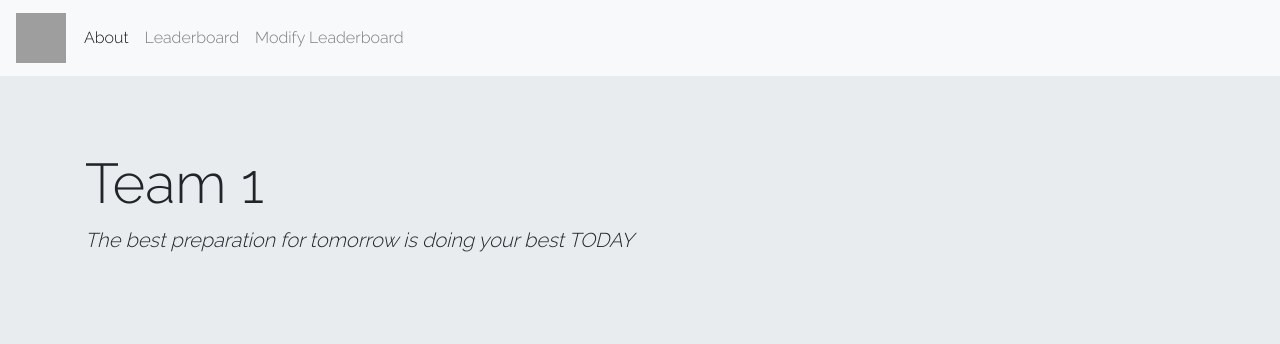
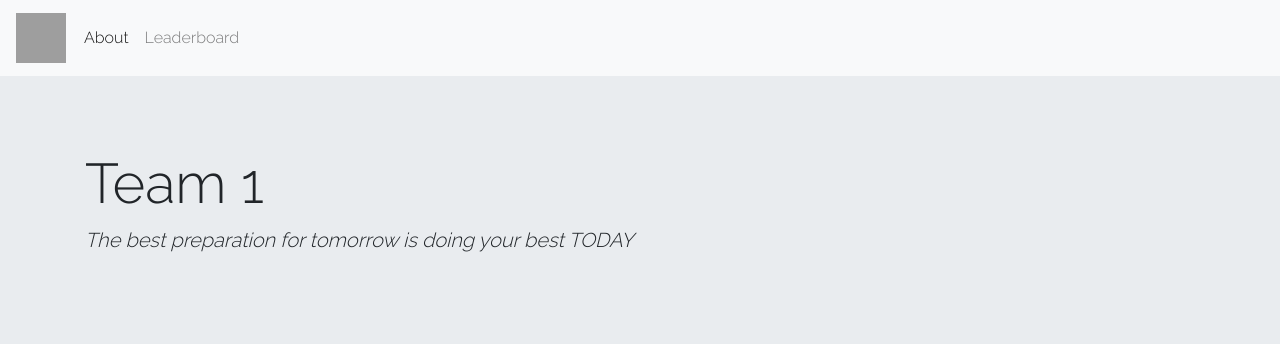
Before and after one commit to junaid-iw/TableTennisLadder, a Flask app: page / in a window 1280 px wide; the page is wider, and only the part inside the window is pictured. Shown: the top 344 px of that part. Run offline with Flask 2, Linux system fonts and the light colour scheme; some libraries are stand-ins or nearby versions; grey boxes are pictures that could not be loaded.

Commit message:
Remove modify leaderboard from navbar

```diff
--- a/main/templates/navbar.html
+++ b/main/templates/navbar.html
@@ -65,9 +65,6 @@
         <li class="nav-item">
           <a class="nav-link" href="leaderboard">Leaderboard</a>
         </li>
-        <li class="nav-item">
-          <a class="nav-link" href="modify-leaderboard">Modify Leaderboard</a>
-        </li>
       </ul>
     </div>
 </nav>
```
